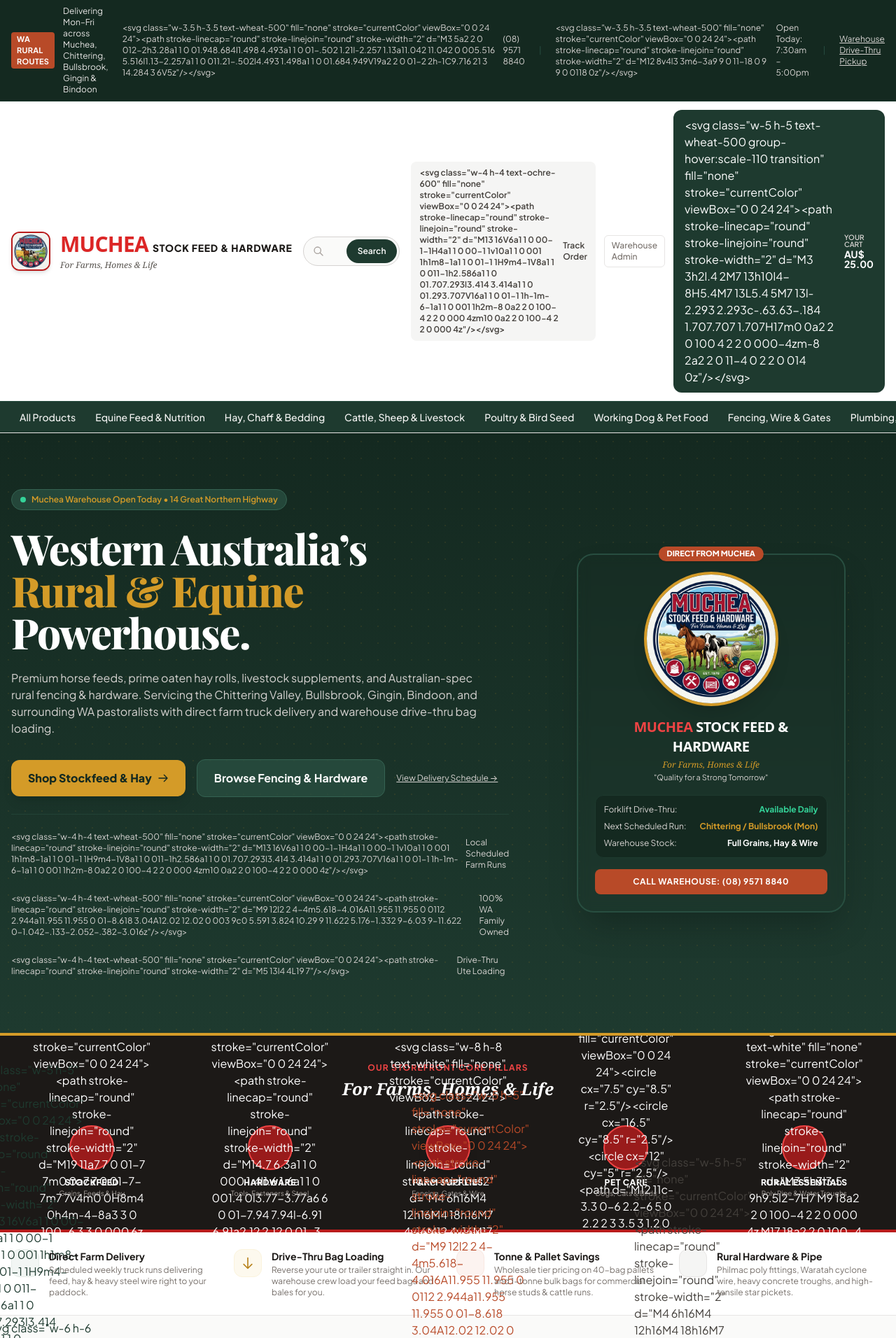
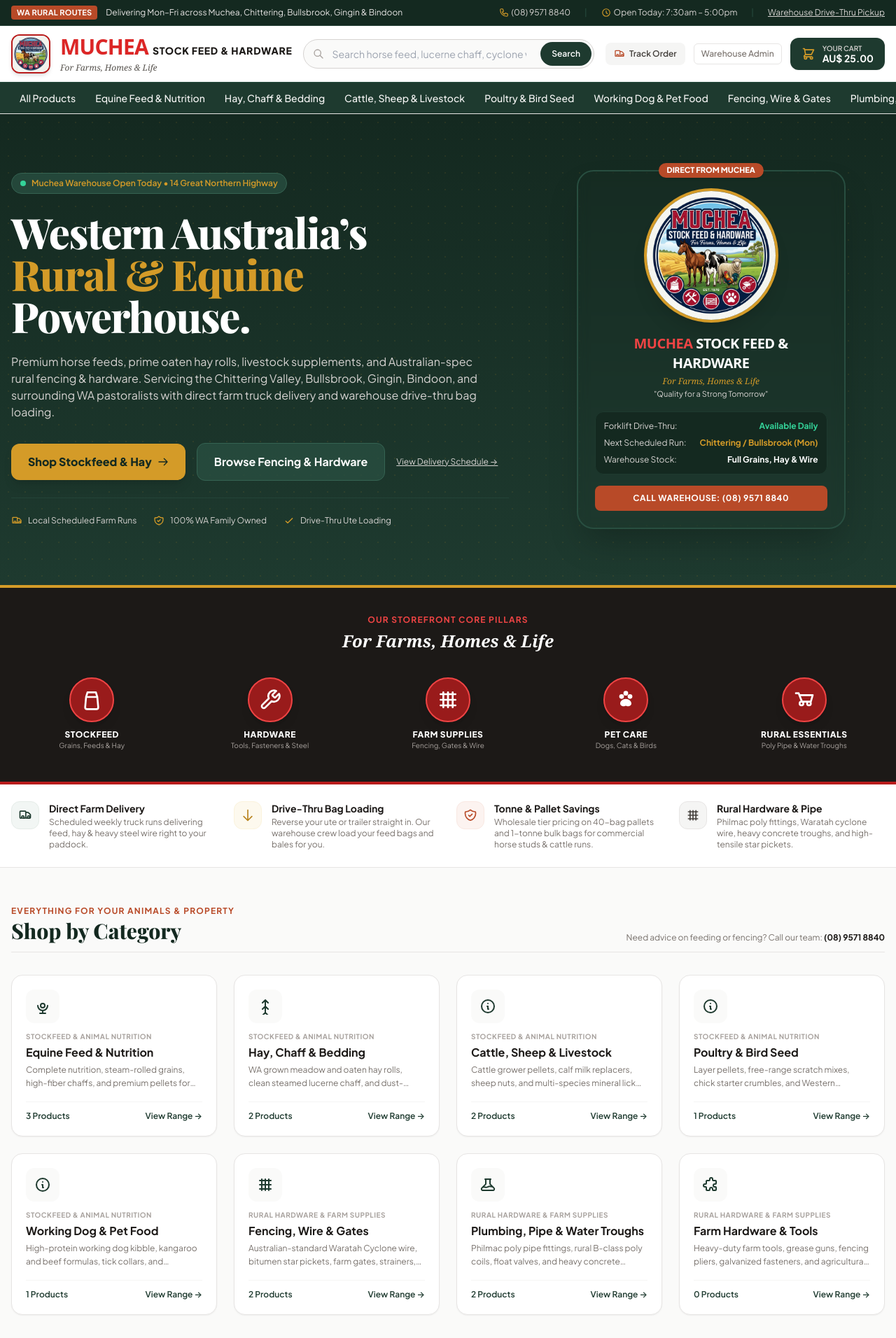
Before and after one commit to neshmapatel/muchea_stockfee, a Rails app: page / in a window 1280 px wide. Shown: the top 1912 px of the page at 70% size. Run offline with Rails 7, Linux system fonts and the light colour scheme; data comes from the database, SQL or seed files in the repository; some libraries are stand-ins or nearby versions.

Commit message:
Fix: render svg_icon as html_safe to eliminate raw SVG text escaping in header and navigation

```diff
--- a/app/helpers/application_helper.rb
+++ b/app/helpers/application_helper.rb
@@ -16,41 +16,42 @@ module ApplicationHelper
   end
 
   def svg_icon(name, css_class: "w-5 h-5")
-    case name.to_s
+    raw_svg = case name.to_s
               when "horse"
-      '<svg class="' + css_class + '" fill="none" stroke="currentColor" viewBox="0 0 24 24"><path stroke-linecap="round" stroke-linejoin="round" stroke-width="2" d="M19 11a7 7 0 01-7 7m0 0a7 7 0 01-7-7m7 7v4m0 0H8m4 0h4m-4-8a3 3 0 100-6 3 3 0 000 6z"/></svg>'.html_safe
+                %(<svg class="#{css_class}" fill="none" stroke="currentColor" viewBox="0 0 24 24"><path stroke-linecap="round" stroke-linejoin="round" stroke-width="2" d="M19 11a7 7 0 01-7 7m0 0a7 7 0 01-7-7m7 7v4m0 0H8m4 0h4m-4-8a3 3 0 100-6 3 3 0 000 6z"/></svg>)
               when "wheat"
-      '<svg class="' + css_class + '" fill="none" stroke="currentColor" viewBox="0 0 24 24"><path stroke-linecap="round" stroke-linejoin="round" stroke-width="2" d="M12 3v18m0-18l-4 4m4-4l4 4m-4 5l-4 4m4-4l4 4m-4 5l-4 4m4-4l4 4"/></svg>'.html_safe
+                %(<svg class="#{css_class}" fill="none" stroke="currentColor" viewBox="0 0 24 24"><path stroke-linecap="round" stroke-linejoin="round" stroke-width="2" d="M12 3v18m0-18l-4 4m4-4l4 4m-4 5l-4 4m4-4l4 4m-4 5l-4 4m4-4l4 4"/></svg>)
               when "truck"
-      '<svg class="' + css_class + '" fill="none" stroke="currentColor" viewBox="0 0 24 24"><path stroke-linecap="round" stroke-linejoin="round" stroke-width="2" d="M13 16V6a1 1 0 00-1-1H4a1 1 0 00-1 1v10a1 1 0 001 1h1m8-1a1 1 0 01-1 1H9m4-1V8a1 1 0 011-1h2.586a1 1 0 01.707.293l3.414 3.414a1 1 0 01.293.707V16a1 1 0 01-1 1h-1m-6-1a1 1 0 001 1h2m-8 0a2 2 0 100-4 2 2 0 000 4zm10 0a2 2 0 100-4 2 2 0 000 4z"/></svg>'.html_safe
+                %(<svg class="#{css_class}" fill="none" stroke="currentColor" viewBox="0 0 24 24"><path stroke-linecap="round" stroke-linejoin="round" stroke-width="2" d="M13 16V6a1 1 0 00-1-1H4a1 1 0 00-1 1v10a1 1 0 001 1h1m8-1a1 1 0 01-1 1H9m4-1V8a1 1 0 011-1h2.586a1 1 0 01.707.293l3.414 3.414a1 1 0 01.293.707V16a1 1 0 01-1 1h-1m-6-1a1 1 0 001 1h2m-8 0a2 2 0 100-4 2 2 0 000 4zm10 0a2 2 0 100-4 2 2 0 000 4z"/></svg>)
               when "fence"
-      '<svg class="' + css_class + '" fill="none" stroke="currentColor" viewBox="0 0 24 24"><path stroke-linecap="round" stroke-linejoin="round" stroke-width="2" d="M4 6h16M4 12h16M4 18h16M7 4v16M12 4v16M17 4v16"/></svg>'.html_safe
+                %(<svg class="#{css_class}" fill="none" stroke="currentColor" viewBox="0 0 24 24"><path stroke-linecap="round" stroke-linejoin="round" stroke-width="2" d="M4 6h16M4 12h16M4 18h16M7 4v16M12 4v16M17 4v16"/></svg>)
               when "hammer"
-      '<svg class="' + css_class + '" fill="none" stroke="currentColor" viewBox="0 0 24 24"><path stroke-linecap="round" stroke-linejoin="round" stroke-width="2" d="M14.7 6.3a1 1 0 000 1.4l1.6 1.6a1 1 0 001.4 0l3.77-3.77a6 6 0 01-7.94 7.94l-6.91 6.91a2.12 2.12 0 01-3-3l6.91-6.91a6 6 0 017.94-7.94l-3.76 3.76z"/></svg>'.html_safe
+                %(<svg class="#{css_class}" fill="none" stroke="currentColor" viewBox="0 0 24 24"><path stroke-linecap="round" stroke-linejoin="round" stroke-width="2" d="M14.7 6.3a1 1 0 000 1.4l1.6 1.6a1 1 0 001.4 0l3.77-3.77a6 6 0 01-7.94 7.94l-6.91 6.91a2.12 2.12 0 01-3-3l6.91-6.91a6 6 0 017.94-7.94l-3.76 3.76z"/></svg>)
               when "sack"
-      '<svg class="' + css_class + '" fill="none" stroke="currentColor" viewBox="0 0 24 24"><path stroke-linecap="round" stroke-linejoin="round" stroke-width="2" d="M19 11a7 7 0 01-7 7m0 0a7 7 0 01-7-7m7 7v4m0 0H8m4 0h4m-4-8a3 3 0 100-6 3 3 0 000 6z M5 8h14l-1.5 12H6.5L5 8z M9 4h6v4H9z"/></svg>'.html_safe
+                %(<svg class="#{css_class}" fill="none" stroke="currentColor" viewBox="0 0 24 24"><path stroke-linecap="round" stroke-linejoin="round" stroke-width="2" d="M6 9l1.5-5h9L18 9m-12 0h12l1 11a2 2 0 01-2 2H7a2 2 0 01-2-2L6 9z"/></svg>)
               when "paw"
-      '<svg class="' + css_class + '" fill="currentColor" viewBox="0 0 24 24"><circle cx="7.5" cy="8.5" r="2.5"/><circle cx="16.5" cy="8.5" r="2.5"/><circle cx="12" cy="5" r="2.5"/><path d="M12 11c-3.3 0-6 2.2-6 5 0 2.2 2 3 3.5 3 1.2 0 1.8-.7 2.5-.7s1.3.7 2.5.7c1.5 0 3.5-.8 3.5-3 0-2.8-2.7-5-6-5z"/></svg>'.html_safe
+                %(<svg class="#{css_class}" fill="currentColor" viewBox="0 0 24 24"><circle cx="7.5" cy="8.5" r="2.5"/><circle cx="16.5" cy="8.5" r="2.5"/><circle cx="12" cy="5" r="2.5"/><path d="M12 11c-3.3 0-6 2.2-6 5 0 2.2 2 3 3.5 3 1.2 0 1.8-.7 2.5-.7s1.3.7 2.5.7c1.5 0 3.5-.8 3.5-3 0-2.8-2.7-5-6-5z"/></svg>)
               when "wheelbarrow"
-      '<svg class="' + css_class + '" fill="none" stroke="currentColor" viewBox="0 0 24 24"><path stroke-linecap="round" stroke-linejoin="round" stroke-width="2" d="M3 5h3l3.5 9h9.5l2-7H7 M9 18a2 2 0 100-4 2 2 0 000 4z M17 18a2 2 0 100-4 2 2 0 000 4z"/></svg>'.html_safe
+                %(<svg class="#{css_class}" fill="none" stroke="currentColor" viewBox="0 0 24 24"><path stroke-linecap="round" stroke-linejoin="round" stroke-width="2" d="M3 5h3l3.5 9h9.5l2-7H7 M9 18a2 2 0 100-4 2 2 0 000 4z M17 18a2 2 0 100-4 2 2 0 000 4z"/></svg>)
               when "wrench"
-      '<svg class="' + css_class + '" fill="none" stroke="currentColor" viewBox="0 0 24 24"><path stroke-linecap="round" stroke-linejoin="round" stroke-width="2" d="M11 4a2 2 0 114 0v1a1 1 0 001 1h3a1 1 0 011 1v3a1 1 0 01-1 1h-1a2 2 0 100 4h1a1 1 0 011 1v3a1 1 0 01-1 1h-3a1 1 0 01-1-1v-1a2 2 0 10-4 0v1a1 1 0 01-1 1H7a1 1 0 01-1-1v-3a1 1 0 00-1-1H4a2 2 0 110-4h1a1 1 0 001-1V7a1 1 0 011-1h3a1 1 0 001-1V4z"/></svg>'.html_safe
+                %(<svg class="#{css_class}" fill="none" stroke="currentColor" viewBox="0 0 24 24"><path stroke-linecap="round" stroke-linejoin="round" stroke-width="2" d="M11 4a2 2 0 114 0v1a1 1 0 001 1h3a1 1 0 011 1v3a1 1 0 01-1 1h-1a2 2 0 100 4h1a1 1 0 011 1v3a1 1 0 01-1 1h-3a1 1 0 01-1-1v-1a2 2 0 10-4 0v1a1 1 0 01-1 1H7a1 1 0 01-1-1v-3a1 1 0 00-1-1H4a2 2 0 110-4h1a1 1 0 001-1V7a1 1 0 011-1h3a1 1 0 001-1V4z"/></svg>)
               when "droplet"
-      '<svg class="' + css_class + '" fill="none" stroke="currentColor" viewBox="0 0 24 24"><path stroke-linecap="round" stroke-linejoin="round" stroke-width="2" d="M19.428 15.428a2 2 0 00-1.022-.547l-2.387-.477a6 6 0 00-3.86.517l-.318.158a6 6 0 01-3.86.517L6.05 15.21a2 2 0 00-1.806.547M8 4h8l-1 1v5.172a2 2 0 00.586 1.414l5 5c1.26 1.26.367 3.414-1.415 3.414H4.828c-1.782 0-2.674-2.154-1.414-3.414l5-5A2 2 0 009 10.172V5L8 4z"/></svg>'.html_safe
+                %(<svg class="#{css_class}" fill="none" stroke="currentColor" viewBox="0 0 24 24"><path stroke-linecap="round" stroke-linejoin="round" stroke-width="2" d="M19.428 15.428a2 2 0 00-1.022-.547l-2.387-.477a6 6 0 00-3.86.517l-.318.158a6 6 0 01-3.86.517L6.05 15.21a2 2 0 00-1.806.547M8 4h8l-1 1v5.172a2 2 0 00.586 1.414l5 5c1.26 1.26.367 3.414-1.415 3.414H4.828c-1.782 0-2.674-2.154-1.414-3.414l5-5A2 2 0 009 10.172V5L8 4z"/></svg>)
               when "shield"
-      '<svg class="' + css_class + '" fill="none" stroke="currentColor" viewBox="0 0 24 24"><path stroke-linecap="round" stroke-linejoin="round" stroke-width="2" d="M9 12l2 2 4-4m5.618-4.016A11.955 11.955 0 0112 2.944a11.955 11.955 0 01-8.618 3.04A12.02 12.02 0 003 9c0 5.591 3.824 10.29 9 11.622 5.176-1.332 9-6.03 9-11.622 0-1.042-.133-2.052-.382-3.016z"/></svg>'.html_safe
+                %(<svg class="#{css_class}" fill="none" stroke="currentColor" viewBox="0 0 24 24"><path stroke-linecap="round" stroke-linejoin="round" stroke-width="2" d="M9 12l2 2 4-4m5.618-4.016A11.955 11.955 0 0112 2.944a11.955 11.955 0 01-8.618 3.04A12.02 12.02 0 003 9c0 5.591 3.824 10.29 9 11.622 5.176-1.332 9-6.03 9-11.622 0-1.042-.133-2.052-.382-3.016z"/></svg>)
               when "phone"
-      '<svg class="' + css_class + '" fill="none" stroke="currentColor" viewBox="0 0 24 24"><path stroke-linecap="round" stroke-linejoin="round" stroke-width="2" d="M3 5a2 2 0 012-2h3.28a1 1 0 01.948.684l1.498 4.493a1 1 0 01-.502 1.21l-2.257 1.13a11.042 11.042 0 005.516 5.516l1.13-2.257a1 1 0 011.21-.502l4.493 1.498a1 1 0 01.684.949V19a2 2 0 01-2 2h-1C9.716 21 3 14.284 3 6V5z"/></svg>'.html_safe
+                %(<svg class="#{css_class}" fill="none" stroke="currentColor" viewBox="0 0 24 24"><path stroke-linecap="round" stroke-linejoin="round" stroke-width="2" d="M3 5a2 2 0 012-2h3.28a1 1 0 01.948.684l1.498 4.493a1 1 0 01-.502 1.21l-2.257 1.13a11.042 11.042 0 005.516 5.516l1.13-2.257a1 1 0 011.21-.502l4.493 1.498a1 1 0 01.684.949V19a2 2 0 01-2 2h-1C9.716 21 3 14.284 3 6V5z"/></svg>)
               when "map-pin"
-      '<svg class="' + css_class + '" fill="none" stroke="currentColor" viewBox="0 0 24 24"><path stroke-linecap="round" stroke-linejoin="round" stroke-width="2" d="M17.657 16.657L13.414 20.9a1.998 1.998 0 01-2.827 0l-4.244-4.243a8 8 0 1111.314 0z"/><path stroke-linecap="round" stroke-linejoin="round" stroke-width="2" d="M15 11a3 3 0 11-6 0 3 3 0 016 0z"/></svg>'.html_safe
+                %(<svg class="#{css_class}" fill="none" stroke="currentColor" viewBox="0 0 24 24"><path stroke-linecap="round" stroke-linejoin="round" stroke-width="2" d="M17.657 16.657L13.414 20.9a1.998 1.998 0 01-2.827 0l-4.244-4.243a8 8 0 1111.314 0z"/><path stroke-linecap="round" stroke-linejoin="round" stroke-width="2" d="M15 11a3 3 0 11-6 0 3 3 0 016 0z"/></svg>)
               when "clock"
-      '<svg class="' + css_class + '" fill="none" stroke="currentColor" viewBox="0 0 24 24"><path stroke-linecap="round" stroke-linejoin="round" stroke-width="2" d="M12 8v4l3 3m6-3a9 9 0 11-18 0 9 9 0 0118 0z"/></svg>'.html_safe
+                %(<svg class="#{css_class}" fill="none" stroke="currentColor" viewBox="0 0 24 24"><path stroke-linecap="round" stroke-linejoin="round" stroke-width="2" d="M12 8v4l3 3m6-3a9 9 0 11-18 0 9 9 0 0118 0z"/></svg>)
               when "cart"
-      '<svg class="' + css_class + '" fill="none" stroke="currentColor" viewBox="0 0 24 24"><path stroke-linecap="round" stroke-linejoin="round" stroke-width="2" d="M3 3h2l.4 2M7 13h10l4-8H5.4M7 13L5.4 5M7 13l-2.293 2.293c-.63.63-.184 1.707.707 1.707H17m0 0a2 2 0 100 4 2 2 0 000-4zm-8 2a2 2 0 11-4 0 2 2 0 014 0z"/></svg>'.html_safe
+                %(<svg class="#{css_class}" fill="none" stroke="currentColor" viewBox="0 0 24 24"><path stroke-linecap="round" stroke-linejoin="round" stroke-width="2" d="M3 3h2l.4 2M7 13h10l4-8H5.4M7 13L5.4 5M7 13l-2.293 2.293c-.63.63-.184 1.707.707 1.707H17m0 0a2 2 0 100 4 2 2 0 000-4zm-8 2a2 2 0 11-4 0 2 2 0 014 0z"/></svg>)
               when "check"
-      '<svg class="' + css_class + '" fill="none" stroke="currentColor" viewBox="0 0 24 24"><path stroke-linecap="round" stroke-linejoin="round" stroke-width="2" d="M5 13l4 4L19 7"/></svg>'.html_safe
+                %(<svg class="#{css_class}" fill="none" stroke="currentColor" viewBox="0 0 24 24"><path stroke-linecap="round" stroke-linejoin="round" stroke-width="2" d="M5 13l4 4L19 7"/></svg>)
               else
-      '<svg class="' + css_class + '" fill="none" stroke="currentColor" viewBox="0 0 24 24"><path stroke-linecap="round" stroke-linejoin="round" stroke-width="2" d="M13 16h-1v-4h-1m1-4h.01M21 12a9 9 0 11-18 0 9 9 0 0118 0z"/></svg>'.html_safe
+                %(<svg class="#{css_class}" fill="none" stroke="currentColor" viewBox="0 0 24 24"><path stroke-linecap="round" stroke-linejoin="round" stroke-width="2" d="M13 16h-1v-4h-1m1-4h.01M21 12a9 9 0 11-18 0 9 9 0 0118 0z"/></svg>)
+              end
+    raw_svg.to_s.html_safe
   end
 end
-end
```
Also changed, not shown: app/assets/stylesheets/application.css (+17 -8 lines). Lines whose indentation alone changed are shown as unchanged.
